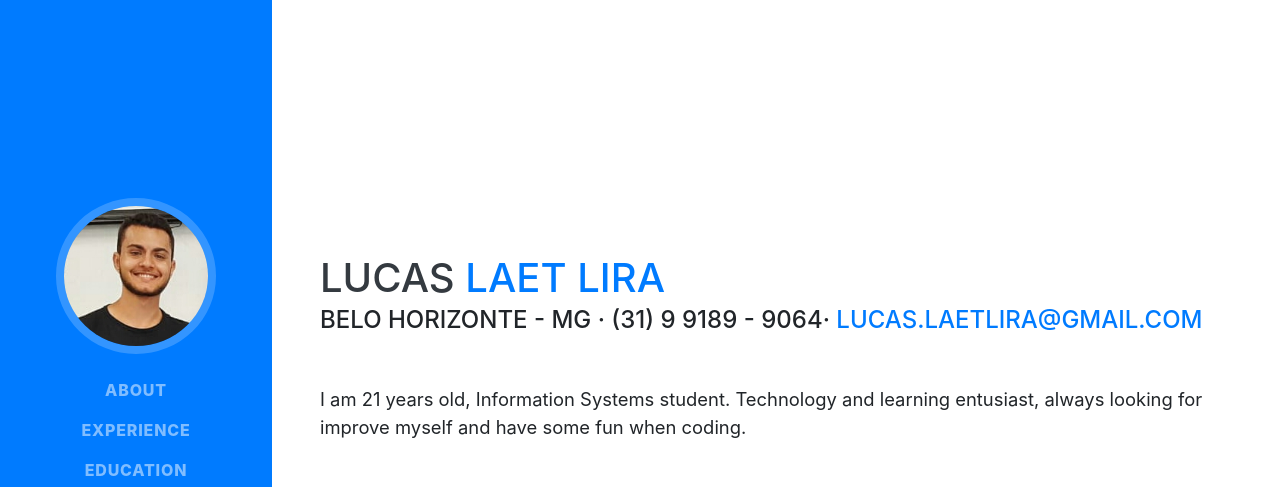
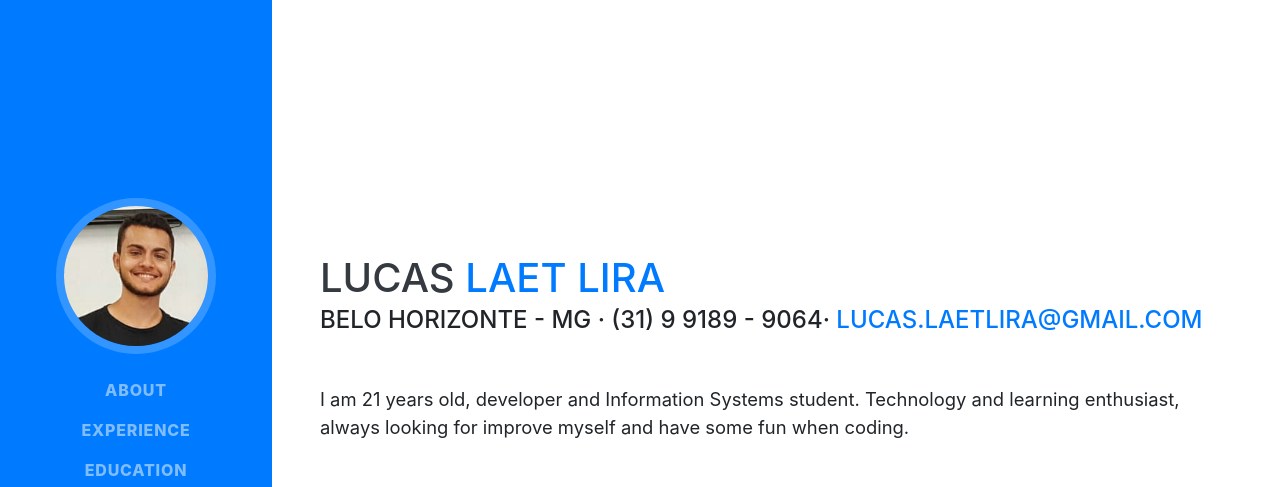
Before and after one commit to llaet/llaet.github.io, a website with bundled scripts: page index.html in a window 1280 px wide. Shown: the top 487 px of the page. Built offline with nearby package versions, Linux system fonts and the light colour scheme; a web font is replaced by a local one.

Commit message:
Typo fix

```diff
--- a/index.html
+++ b/index.html
@@ -70,7 +70,7 @@
         <div class="subheading mb-5">Belo Horizonte - MG · (31) 9 9189 - 9064·
           <a href="mailto:name@email.com">lucas.laetlira@gmail.com</a>
         </div>
-        <p class="lead mb-5">I am 21 years old, Information Systems student. Technology and learning entusiast, always looking for improve myself and have some fun when coding.</p>
+        <p class="lead mb-5">I am 21 years old, developer and Information Systems student. Technology and learning enthusiast, always looking for improve myself and have some fun when coding.</p>
         <div class="social-icons">
           <a href="https://www.linkedin.com/in/lucas-laet-b47452187/" target="blank">
             <i class="fab fa-linkedin-in" title="Linkedin"></i>
```
